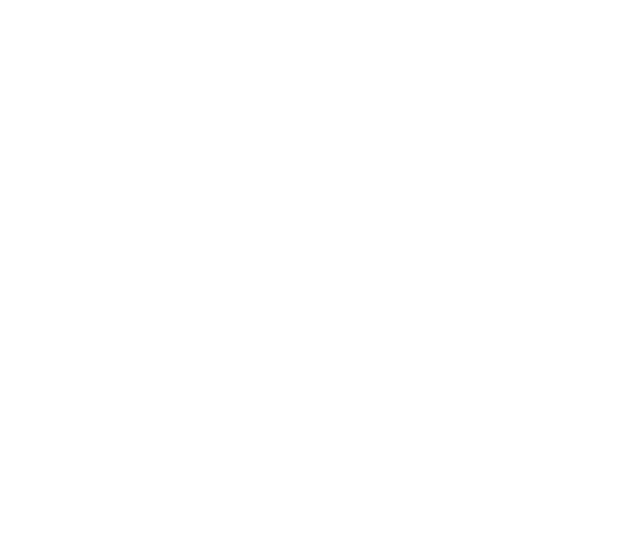
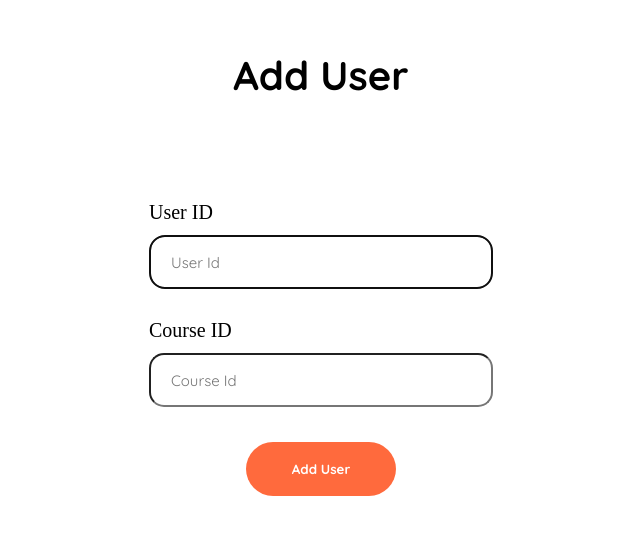
Before and after one commit to HxnDev/Brilliant-Pro-LMS, a React (Create React App) app in the folder Source Code/brilliant-pro/: page /AddUser in a window 1280 px wide. Before the commit this address had no page. Shown: the part 123-658 px from the top of the page, without its empty margins (319-959 px from the left). Built offline with nearby package versions, Linux system fonts and the light colour scheme; a web font is replaced by a local one.

Commit message:
Add User Functionality Implemented

```diff
--- a/Source Code/brilliant-pro/src/App.js
+++ b/Source Code/brilliant-pro/src/App.js
@@ -8,6 +8,7 @@ import AdminLogin from './Components/Admin Interface/Admin Login/AdminLogin';
 import UserDashboard from './Components/User Interface/User Dashboard/UserDashboard';
 import CompletedCourses from './Components/User Interface/User Dashboard/CompletedCourses/CompletedCourses';
 import IncompleteCourses from './Components/User Interface/User Dashboard/IncompleteCourses/IncompleteCourses';
+import AddUser from './Components/Admin Interface/Admin Functionalities/Add User To Course/AddUser';
 
 const Wrapper = ({children}) => {
   const location = useLocation();
@@ -19,6 +20,7 @@ const Wrapper = ({children}) => {
 
 const App = () => {
   return (
+    // <AddUser />
     <Router>
       <Wrapper>
         <Routes>
@@ -29,6 +31,7 @@ const App = () => {
           <Route exact path='/UserDashboard' element={<UserDashboard/>} />
           <Route exact path='/CompletedCourses' element={<CompletedCourses/>} />
           <Route exact path='/IncompleteCourses' element={<IncompleteCourses/>} />
+          <Route exact path='/AddUser' element={<AddUser/>} />
         </Routes>
       </Wrapper>
     </Router>
--- /dev/null
+++ b/Source Code/brilliant-pro/src/Components/Admin Interface/Admin Functionalities/Add User To Course/AddUser.css
@@ -0,0 +1,64 @@
+@import url('https://fonts.googleapis.com/css2?family=Quicksand:wght@300;400;500;600;700&display=swap');
+
+
+.heading {
+    font-size: 40px;
+      font-family: Quicksand;
+}
+.adduser-form {
+    margin-top: 3em;
+    display: flex;
+    flex-direction: column;
+    align-items: center;
+}
+.adduser-form-group {
+    display: flex;
+    flex-direction: column;
+    align-items: flex-start;
+    width: fit-content;
+}
+
+.adduser-form-group label {
+    font-size: 20px;
+    margin-bottom: 5px;
+}
+
+.adduser-form-group input {
+    margin-top: 6px;
+    min-width: 20em;
+    height: 50px;
+    padding: 0px 20px;
+    font-size: 15px;
+    font-family: Quicksand;
+    background-color: #ffffff;
+    border: 1;
+    border-radius: 15px;
+    margin-bottom: 30px;
+    transition: all 250ms ease-in-out;
+}
+
+.adduser-form-group input:hover {
+    outline: none;
+    box-shadow: 0px 0px 12px 1px #3474dbb2;
+}
+
+.adduser-btn {
+    font-family: 'Quicksand';
+    width: 150px;
+    border : 0;
+    text-decoration: none;
+    background-color: #ff6a3d;
+    color: rgb(255, 255, 255);
+    border-radius: 50px;
+    transition: all 250ms ease-in-out;
+    cursor: pointer;
+    margin-top: 5px;
+    margin-bottom: 10px;
+}
+
+.adduser-btn:hover {
+    color: white;
+    border: 0;
+    transform: scale(1.1);
+    background: #030303;
+}
--- /dev/null
+++ b/Source Code/brilliant-pro/src/Components/Admin Interface/Admin Functionalities/Add User To Course/AddUser.js
@@ -0,0 +1,48 @@
+import React, { useState, useEffect} from 'react';
+import './AddUser.css';
+
+
+function AddUser(props) {
+    const [userid, setUserid] = useState('');
+    const [courseid, setCourseid] = useState('');
+
+    return (
+    <>
+    <div className="login-base" style={{marginTop: 120}}>
+        <h4 className='heading'>Add User</h4>
+        <div className="login-content">
+            <div className="adduser-form">
+                <div className="adduser-form-group">
+                    <label htmlFor="userid">User ID</label>
+                    <input
+                        type="text"
+                        name="id"
+                        placeholder="User Id"
+                        autoFocus
+                        required
+                        value={userid}
+                    />
+
+                </div>
+                <div className="adduser-form-group">
+                    <label htmlFor="courseid">Course ID</label>
+                    <input
+                        type="text"
+                        name="id"
+                        placeholder="Course Id"
+                        required
+                        value={courseid}
+                    />
+                </div>
+            </div>
+        </div>
+
+        <button className="adduser-btn">
+            <h4>Add User</h4>
+        </button>
+    </div>
+    </>
+  );
+}
+
+export default AddUser;
```
